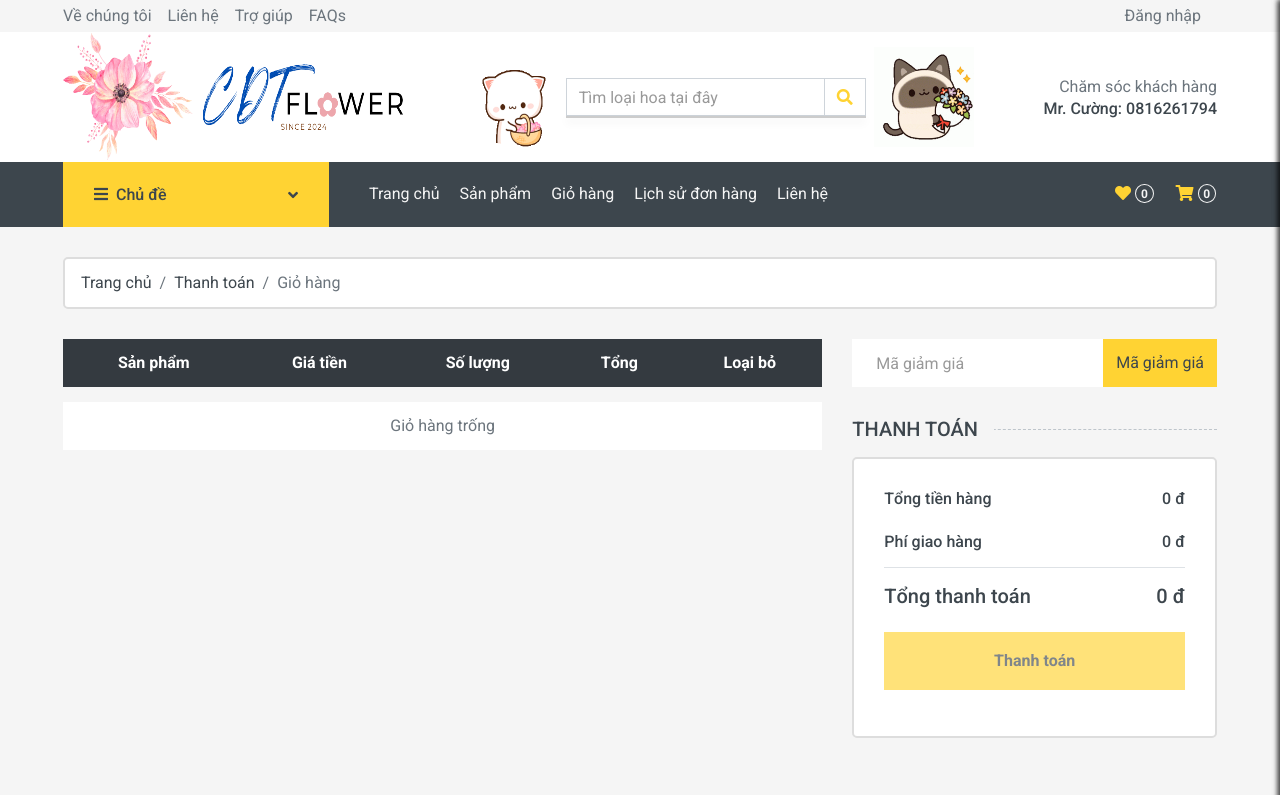
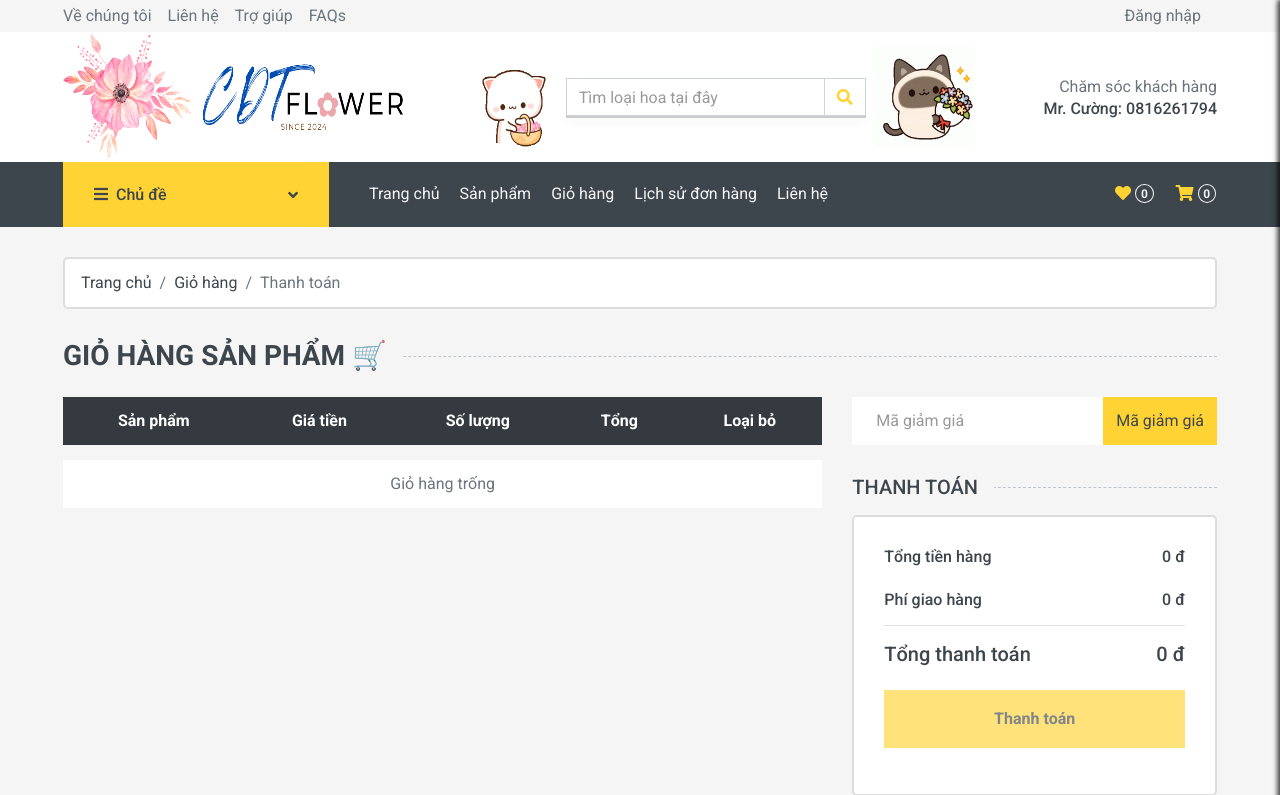
Before and after one commit to quangkuong1109/web_ban_hoa, a PHP site: page /cart.php in a window 1280 px wide. Shown: the top 795 px of the page. Run offline with PHP 8.4, Linux system fonts and the light colour scheme; data comes from the database, SQL or seed files in the repository; data that the repository does not hold is empty; some libraries are stand-ins or nearby versions.

Commit message:
update cuối r

```diff
--- a/cart.php
+++ b/cart.php
@@ -8,8 +8,8 @@
             <div class="col-12">
                 <nav class="breadcrumb bg-light mb-30 border-black">
                     <a class="breadcrumb-item text-dark" href="#">Trang chủ</a>
-                    <a class="breadcrumb-item text-dark" href="#">Thanh toán</a>
-                    <span class="breadcrumb-item active">Giỏ hàng</span>
+                    <a class="breadcrumb-item text-dark" href="#">Giỏ hàng</a>
+                    <span class="breadcrumb-item active">Thanh toán</span>
                 </nav>
             </div>
         </div>
@@ -19,6 +19,7 @@
 
     <!-- Cart Start -->
     <div class="container-fluid">
+        <h3 class="section-title position-relative text-uppercase mx-xl-5 mb-4"><span class="bg-secondary pr-3">Giỏ hàng sản phẩm &#x1F6D2;</span></h3>
         <div class="row px-xl-5">
             <div class="col-lg-8 table-responsive mb-5">
                 <table class="table table-light table-borderless table-hover text-center mb-0">
--- a/contact.php
+++ b/contact.php
@@ -53,7 +53,7 @@
 
     <!-- Contact Start -->
     <div class="container-fluid">
-        <h2 class="section-title position-relative text-uppercase mx-xl-5 mb-4"><span class="bg-secondary pr-3">Liên hệ với chúng tôi</span></h2>
+        <h3 class="section-title position-relative text-uppercase mx-xl-5 mb-4"><span class="bg-secondary pr-3">Liên hệ với chúng tôi &#9742;</span></h3>
         <div class="row px-xl-5">
             <div class="col-lg-7 mb-5">
                 <div class="contact-form bg-light p-30 border-black">
--- a/lichsu_donhang.php
+++ b/lichsu_donhang.php
@@ -80,6 +80,7 @@
             </nav>
         </div>
     </div>
+    <h3 class="section-title position-relative text-uppercase mx-xl-5 mb-4"><span class="bg-secondary pr-3">Lịch sử đơn hàng &#x231B;</span></h3>
 </div>
 <!-- Breadcrumb End -->
 
```
